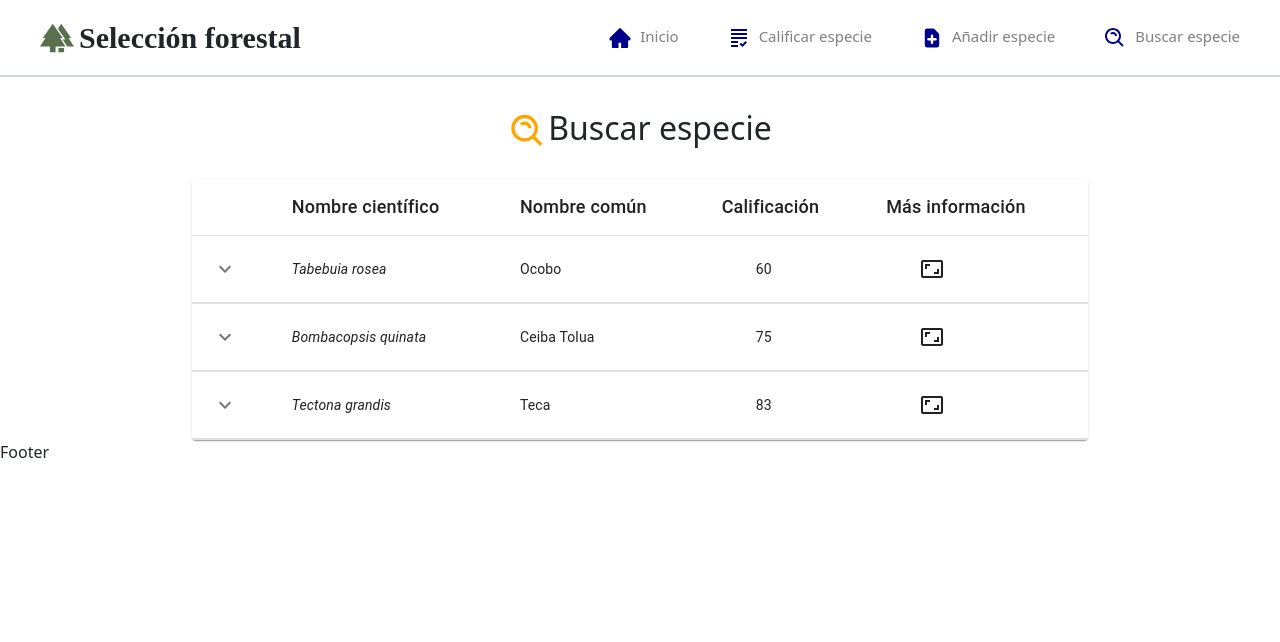
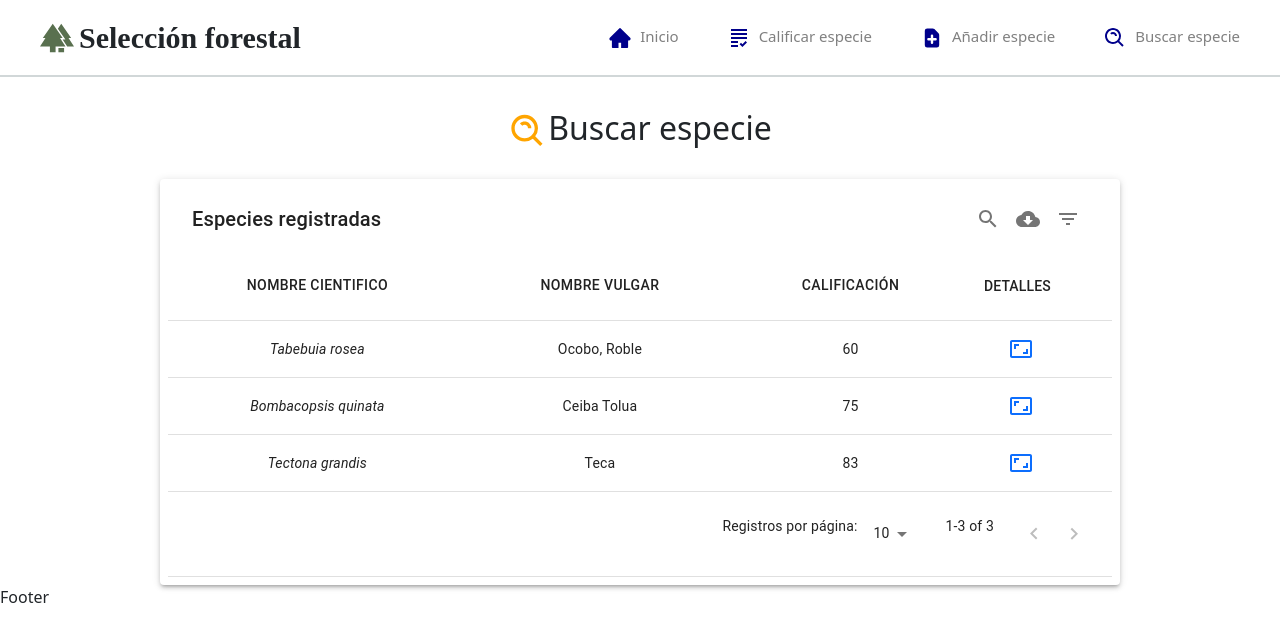
Before and after one commit to jsmendozap/PlantSelection, a React (Create React App) app: page /buscar in a window 1280 px wide. Shown: the top 642 px of the page. Built offline with nearby package versions, Linux system fonts and the light colour scheme.

Commit message:
Buscar especie finalizado e inicio de implementación de detalles

```diff
--- a/package.json
+++ b/package.json
@@ -12,6 +12,7 @@
     "@testing-library/react": "^13.4.0",
     "@testing-library/user-event": "^13.5.0",
     "bootstrap": "^5.2.2",
+    "mui-datatables": "^4.2.2",
     "react": "^18.2.0",
     "react-dom": "^18.2.0",
     "react-icons": "^4.6.0",
--- a/src/Components/Fila.jsx
+++ /dev/null
@@ -1,104 +0,0 @@
-import React, { Fragment } from 'react'
-import IconButton from '@mui/material/IconButton';
-import { TableRow, TableCell, Collapse, Box, Typography, Table, TableHead, TableBody } from '@mui/material';
-import KeyboardArrowDownIcon from '@mui/icons-material/KeyboardArrowDown';
-import KeyboardArrowUpIcon from '@mui/icons-material/KeyboardArrowUp';
-import AspectRatioIcon from '@mui/icons-material/AspectRatio';
-import { useState } from 'react';
-
-const Fila = ({ especie }) => {
-
-    const [open, setOpen] = useState(false)
-
-    return(
-        <Fragment>
-            <TableRow sx={{ '& > *': { borderBottom: 'unset' } }}>
-                <TableCell>
-                    <IconButton
-                    aria-label="expand row"
-                    size="small"
-                    onClick={() => setOpen(!open)}
-                    >
-                    {open ? <KeyboardArrowUpIcon /> : <KeyboardArrowDownIcon />}
-                    </IconButton>
-                </TableCell>
-                <TableCell style={{fontStyle: 'italic'}}>{especie.cientifico}</TableCell>
-                <TableCell>{especie.comun}</TableCell>
-                <TableCell style={{paddingLeft: '50px'}}>{especie.calificacion}</TableCell>
-                <TableCell style={{paddingLeft: '50px', cursor: 'pointer'}}>
-                    <AspectRatioIcon />
-                </TableCell>
-            </TableRow>
-            <TableRow>
-                <TableCell style={{ paddingBottom: 0, paddingTop: 0 }} colSpan={6}>
-                    <Collapse in={open} timeout="auto" unmountOnExit>
-                        <Box sx={{ margin: 1 }}>
-                            <Typography variant="h6" gutterBottom component="div">
-                                Resumen
-                            </Typography>
-                            <Table size="medium">
-                                <TableHead>
-                                    <TableRow>
-                                        <TableCell>Item</TableCell>
-                                        <TableCell>Calificación</TableCell>
-                                    </TableRow>
-                                </TableHead>
-                                <TableBody>
-                                    <TableRow key={especie.resumen.id}>
-                                        <TableCell>Información general</TableCell>
-                                        <TableCell component="th" scope="row">
-                                        {especie.resumen.general}
-                                        </TableCell>
-                                    </TableRow>
-                                    <TableRow>
-                                        <TableCell>Plantaciones forestales</TableCell>
-                                        <TableCell>{especie.resumen.plantaciones}</TableCell>
-                                    </TableRow>
-                                    <TableRow>
-                                        <TableCell>Germoplasma</TableCell>
-                                        <TableCell>{especie.resumen.germoplasma}</TableCell>
-                                    </TableRow>
-                                    <TableRow>
-                                        <TableCell>Requerimientos ecológicos generales</TableCell>
-                                        <TableCell>{especie.resumen.generales}</TableCell>
-                                    </TableRow>
-                                    <TableRow>
-                                        <TableCell>Requerimientos ecológicos óptimos</TableCell>
-                                        <TableCell>{especie.resumen.optimos}</TableCell>
-                                    </TableRow>
-                                    <TableRow>
-                                        <TableCell>Propagación</TableCell>
-                                        <TableCell>{especie.resumen.propagacion}</TableCell>
-                                    </TableRow>
-                                    <TableRow>
-                                        <TableCell>Silvicultura</TableCell>
-                                        <TableCell>{especie.resumen.silvicultura}</TableCell>
-                                    </TableRow>
-                                    <TableRow>
-                                        <TableCell>Crecimiento</TableCell>
-                                        <TableCell>{especie.resumen.crecimiento}</TableCell>
-                                    </TableRow>
-                                    <TableRow>
-                                        <TableCell>Madera</TableCell>
-                                        <TableCell>{especie.resumen.madera}</TableCell>
-                                    </TableRow>
-                                    <TableRow>
-                                        <TableCell>Plagas</TableCell>
-                                        <TableCell>{especie.resumen.plagas}</TableCell>
-                                    </TableRow>
-                                    <TableRow>
-                                        <TableCell>Bibliografia</TableCell>
-                                        <TableCell>{especie.resumen.bibliografia}</TableCell>
-                                    </TableRow>
-                                </TableBody>
-                            </Table>
-                        </Box>
-                    </Collapse>
-                </TableCell>
-            </TableRow>
-        </Fragment>
-    )
-
-}
-
-export default Fila
--- a/src/Pages/BuscarEspecie.jsx
+++ b/src/Pages/BuscarEspecie.jsx
@@ -1,11 +1,86 @@
-import { Table, TableCell, TableContainer, TableHead, TableRow, TableBody } from '@mui/material'
 import React from 'react'
+import especies from 'Pages/especies';
 import { BiSearchAlt } from "react-icons/bi"
-import Paper from '@mui/material/Paper';
-import especies from 'Pages/especies'
-import Fila from 'Components/Fila';
+import MUIDataTable from "mui-datatables";
+import AspectRatioIcon from '@mui/icons-material/AspectRatio';
+import { createTheme, ThemeProvider } from '@mui/material/styles';
+import { Link } from 'react-router-dom'
 
 const BuscarEspecie = () => {
+
+  const columns = [
+    {
+     name: "cientifico",
+     label: "Nombre Cientifico",
+     options: {
+      filter: true,
+      sort: true,
+      setCellProps: () => ({ style: { fontStyle: 'italic' }})
+     }
+    },
+    {
+     name: "comun",
+     label: "Nombre Vulgar",
+     options: {
+      filter: true,
+      sort: true
+     }
+    },
+    {
+     name: "calificacion",
+     label: "Calificación",
+     options: {
+      filter: true,
+      sort: true
+     }
+    },
+    {
+      name: 'detalles',
+      label: "DETALLES",
+      options: {
+        filter: false,
+        sort: false,
+        customBodyRenderLite: (rowIndex) => {
+          return(
+            <Link to={especies[rowIndex].id.toString()}>
+              <AspectRatioIcon style={{cursor: 'pointer'}}/>
+            </Link>
+          )
+        },
+        setCellProps: () => ({ style: { paddingRight: '55px' }})
+      }
+    }
+   ];
+
+  const options = {
+    filterType: 'dropdown',
+    elevation: 3,
+    print: false,
+    selectableRows: 'none',
+    viewColumns: false,
+    textLabels: {
+      body: {
+        noMatch: "No se encontraron coincidencias",
+        columnHeaderTooltip: column => `Ordenar por ${column.label}`
+      },
+      pagination: {
+        next: "Página siguiente",
+        previous: "Página anterior",
+        rowsPerPage: "Registros por página:",
+        displayRows: "of",
+      },
+      toolbar: {
+        search: "Buscar",
+        downloadCsv: "Descargar CSV",
+        filterTable: "Filtrar tabla",
+      },
+      filter: {
+        all: "Todos",
+        title: "Filtros",
+        reset: "Resetear",
+      }
+    }
+  };
 
   return (
     <div>
@@ -14,31 +89,58 @@ const BuscarEspecie = () => {
         <h2>Buscar especie</h2>
       </div>
       <div style={{display: 'flex', justifyContent: 'center'}}>
-        <TableContainer component={Paper} style={{width: '70%'}}>
-          <Table aria-label="collapsible table">
-            <TableHead>
-              <TableRow>
-                <TableCell />
-                <TableCell style={{fontSize: 18}}>Nombre científico</TableCell>
-                <TableCell style={{fontSize: 18}}>Nombre común</TableCell>
-                <TableCell style={{fontSize: 18}}>Calificación</TableCell>
-                <TableCell style={{fontSize: 18}}>Más información</TableCell>
-              </TableRow>
-            </TableHead>
-            <TableBody>
-            {
-                especies.map((especie) => {
-                    return(
-                        <Fila key={especie.id}  especie={especie} />
-                    )
-                })
-            }
-            </TableBody>
-          </Table>
-        </TableContainer>
+        <ThemeProvider theme={myTheme}>
+          <MUIDataTable
+            title={"Especies registradas"}
+            data={especies}
+            columns={columns}
+            options={options}
+          />
+        </ThemeProvider>
       </div>
     </div>
   )
 }
 
 export default BuscarEspecie
+
+const myTheme = createTheme({
+  components: {
+    MUIDataTable: {
+      styleOverrides:{
+        root: {
+            padding: '1vh'
+        }
+      }
+    },
+    MUIDataTableBodyCell: {
+      styleOverrides:{
+        root: {
+            textAlign: 'center'
+        }
+      }
+    },
+    MUIDataTableHeadCell: {
+      styleOverrides:{
+        contentWrapper: {
+            display: 'flex',
+            justifyContent: 'center'
+        }
+      }
+    },
+    MuiPaper: {
+      styleOverrides:{
+        root: {
+          width: '75%'
+        }
+      }
+    },
+    MuiPopover: {
+      styleOverrides:{
+        paper: {
+            width: '30%'
+        }
+      }
+    }
+  }
+});
--- /dev/null
+++ b/src/Pages/Detalles.jsx
@@ -0,0 +1,14 @@
+import React from 'react'
+import {useParams} from "react-router-dom";
+
+const Detalles = () => {
+
+  const {id} = useParams();
+  console.log(id)
+
+  return (
+    <div>prueba</div>
+  )
+}
+
+export default Detalles
--- a/src/Pages/Index.jsx
+++ b/src/Pages/Index.jsx
@@ -2,7 +2,7 @@ import React from 'react'
 
 const Index = () => {
   return (
-    <div>Páginia de inicio</div>
+    <div>Página de inicio</div>
   )
 }
 
--- a/src/Pages/especies.js
+++ b/src/Pages/especies.js
@@ -2,7 +2,7 @@ const especies = [
   {
     id: 1,
     cientifico: "Tabebuia rosea",
-    comun: "Ocobo",
+    comun: "Ocobo, Roble",
     calificacion: 60,
     resumen: {
       id: 1,
--- a/src/Router/index.jsx
+++ b/src/Router/index.jsx
@@ -6,6 +6,7 @@ import CalificarEspecie from "Pages/CalificarEspecie";
 import Header from "Components/Header";
 import AgregarEspecie from "Pages/AgregarEspecie";
 import BuscarEspecie from "Pages/BuscarEspecie";
+import Detalles from "Pages/Detalles";
 
 const Router = () => {
 
@@ -33,6 +34,7 @@ const Router = () => {
                     <Route path="/calificar" element={<CalificarEspecie />}/>
                     <Route path="/agregar" element={<AgregarEspecie />}/>
                     <Route path="/buscar" element={<BuscarEspecie />}/>
+                    <Route path="/buscar/:id" element={<Detalles />}/>
                 </Routes>
             </TotalContext.Provider>
         </BrowserRouter>
```
Also changed, not shown: 1 other file (tests, documents, lock files or other folders).
